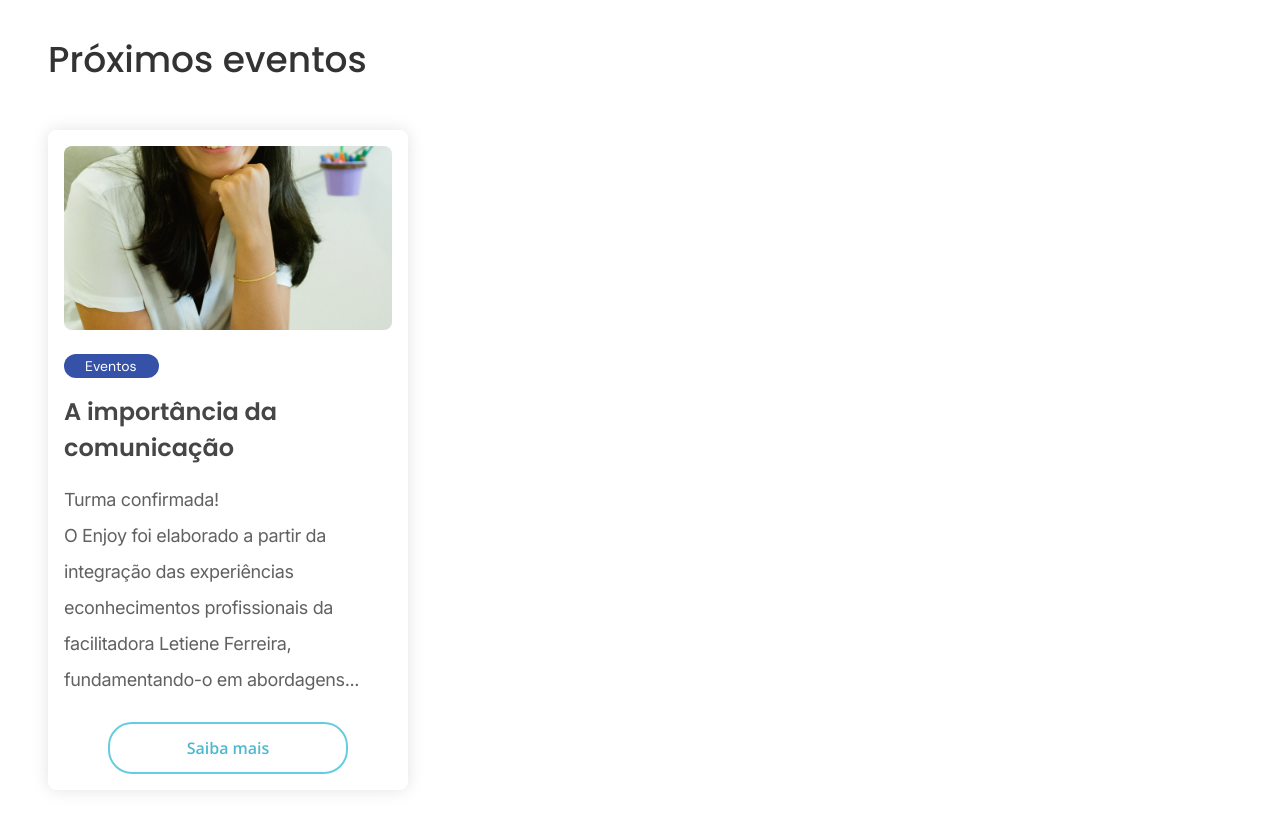
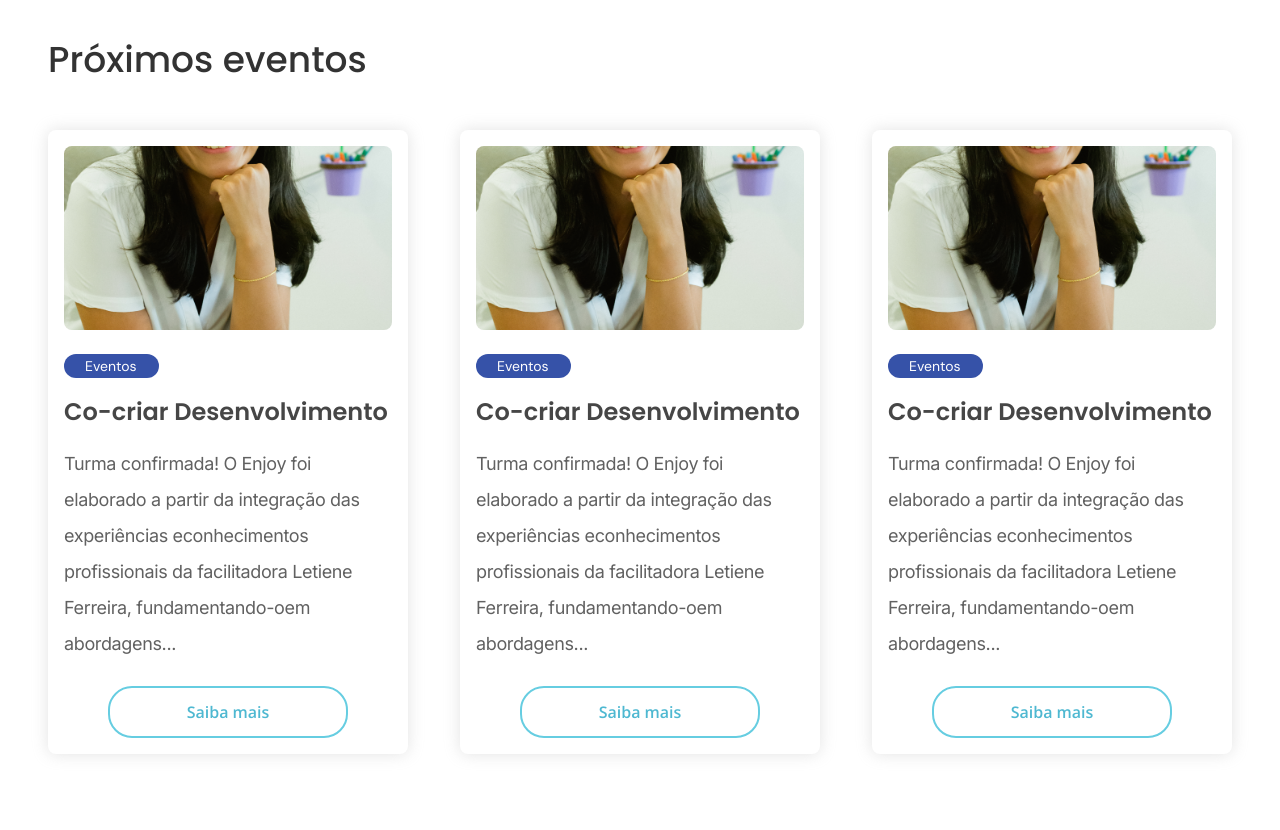
Before and after one commit to lesada/co-criar, a Next.js app: page / in a window 1280 px wide. Shown: the part 3620-4450 px from the top of the page. After the commit the page ends 4422 px from the top, so only its background shows below. Built offline with nearby package versions, Linux system fonts and the light colour scheme.

Commit message:
feat: cards component

```diff
--- /dev/null
+++ b/src/app/(home)/fragments/Events/constants.ts
@@ -0,0 +1,34 @@
+import Images from '@/assets/images';
+
+export const items = [
+  {
+    title: 'Co-criar Desenvolvimento',
+    description:
+      'Turma confirmada! O Enjoy foi elaborado a partir da integração das experiências econhecimentos profissionais da facilitadora Letiene Ferreira, fundamentando-oem abordagens...',
+    image: Images.AboutUs,
+    button: {
+      label: 'Saiba mais',
+      href: '#',
+    },
+  },
+  {
+    title: 'Co-criar Desenvolvimento',
+    description:
+      'Turma confirmada! O Enjoy foi elaborado a partir da integração das experiências econhecimentos profissionais da facilitadora Letiene Ferreira, fundamentando-oem abordagens...',
+    image: Images.AboutUs,
+    button: {
+      label: 'Saiba mais',
+      href: '#',
+    },
+  },
+  {
+    title: 'Co-criar Desenvolvimento',
+    description:
+      'Turma confirmada! O Enjoy foi elaborado a partir da integração das experiências econhecimentos profissionais da facilitadora Letiene Ferreira, fundamentando-oem abordagens...',
+    image: Images.AboutUs,
+    button: {
+      label: 'Saiba mais',
+      href: '#',
+    },
+  },
+];
--- a/src/app/(home)/fragments/Events/index.tsx
+++ b/src/app/(home)/fragments/Events/index.tsx
@@ -1,19 +1,10 @@
-import Image from 'next/image';
-
-import Images from '@/assets/images';
+import Card from '@/components/Card';
 import Container from '@/components/Container';
 import Section from '@/components/Section';
 
-import {
-  Card,
-  CardButton,
-  CardDescription,
-  CardImage,
-  CardTitle,
-  CartTag,
-  Title,
-  Wrapper,
-} from './styles';
+import { items } from './constants';
+
+import { Title, Wrapper } from './styles';
 
 function Events() {
   return (
@@ -21,19 +12,16 @@ function Events() {
       <Section tag="Depoimentos de Clientes">
         <Title>Próximos eventos</Title>
         <Wrapper>
-          <Card>
-            <CardImage>
-              <Image src={Images.AboutUs} alt="" />
-            </CardImage>
-            <CartTag>Eventos</CartTag>
-            <CardTitle>A importância da comunicação</CardTitle>
-            <CardDescription>
-              Turma confirmada! <br />O Enjoy foi elaborado a partir da
-              integração das experiências econhecimentos profissionais da
-              facilitadora Letiene Ferreira, fundamentando-o em abordagens...
-            </CardDescription>
-            <CardButton>Saiba mais</CardButton>
-          </Card>
+          {items.map((item) => (
+            <Card
+              key={item.title}
+              tag="Eventos"
+              title={item.title}
+              description={item.description}
+              image={item.image}
+              button={item.button}
+            />
+          ))}
         </Wrapper>
       </Section>
     </Container>
--- a/src/app/(home)/fragments/Events/styles.ts
+++ b/src/app/(home)/fragments/Events/styles.ts
@@ -16,80 +16,3 @@ export const Wrapper = styled.div`
   gap: 32px;
   flex-wrap: wrap;
 `;
-
-export const Card = styled.div`
-  display: flex;
-  flex-direction: column;
-  flex: 0 0 360px;
-  align-items: flex-start;
-
-  padding: 16px;
-  border-radius: 8px;
-  background-color: ${({ theme }) => theme.colors.neutral[0]};
-  box-shadow: 0px 0px 16px 0px rgba(220, 220, 220, 0.8);
-`;
-
-export const CardImage = styled.div`
-  overflow: hidden;
-  border-radius: 8px;
-  height: 184px;
-  width: 100%;
-  margin-bottom: 24px;
-
-  img {
-    width: 100%;
-    height: 100%;
-    object-fit: cover;
-  }
-`;
-
-export const CartTag = styled.span`
-  border-radius: 16px;
-  padding: 3px 22px 3px 21px;
-  font-size: 14px;
-  background-color: ${({ theme }) => theme.colors.primary[500]};
-  color: ${({ theme }) => theme.colors.neutral[0]};
-  text-align: center;
-  font-family: ${({ theme }) => theme.fonts.DmSans.style.fontFamily};
-`;
-
-export const CardTitle = styled.h4`
-  font-size: 24px;
-  font-weight: 600;
-  line-height: 120%;
-  font-family: ${({ theme }) => theme.fonts.Poppins.style.fontFamily};
-  line-height: 150%;
-  color: ${({ theme }) => theme.colors.neutral[800]};
-  margin: 16px 0;
-`;
-
-export const CardDescription = styled.p`
-  font-size: 18px;
-  font-weight: 400;
-  line-height: 200%;
-  color: ${({ theme }) => theme.colors.neutral[700]};
-  margin-bottom: 24px;
-  letter-spacing: -0.36px;
-  font-family: ${({ theme }) => theme.fonts.Inter.style.fontFamily};
-`;
-
-export const CardButton = styled.button`
-  padding: 12px 24px;
-  font-size: 16px;
-  font-weight: 600;
-  line-height: 150%;
-  color: ${({ theme }) => theme.colors.secondary[500]};
-  border-radius: 24px;
-  border: 2px solid ${({ theme }) => theme.colors.secondary[300]};
-  width: 240px;
-  margin: 0 auto;
-  font-family: ${({ theme }) => theme.fonts.OpenSans.style.fontFamily};
-
-  cursor: pointer;
-  transition: 0.3s;
-
-  &:hover {
-    background-color: ${({ theme }) => theme.colors.secondary[300]};
-    color: ${({ theme }) => theme.colors.neutral[0]};
-  }
-`;
--- /dev/null
+++ b/src/components/Card/index.tsx
@@ -0,0 +1,37 @@
+import Image, { StaticImageData } from 'next/image';
+
+import {
+  Button,
+  Container,
+  Description,
+  ImageContainer,
+  Tag,
+  Title,
+} from './styles';
+
+type CardProps = {
+  tag: string;
+  title: string;
+  description: string;
+  image: StaticImageData;
+  button?: {
+    label: string;
+    href: string;
+  };
+};
+
+function Card({ tag, title, description, image, button }: CardProps) {
+  return (
+    <Container>
+      <ImageContainer>
+        <Image src={image} alt="" />
+      </ImageContainer>
+      <Tag>{tag}</Tag>
+      <Title>{title}</Title>
+      <Description>{description}</Description>
+      {button && <Button href={button.href}>{button.label}</Button>}
+    </Container>
+  );
+}
+
+export default Card;
--- /dev/null
+++ b/src/components/Card/styles.ts
@@ -0,0 +1,86 @@
+import Link from 'next/link';
+import styled from 'styled-components';
+
+export const Container = styled.div`
+  display: flex;
+  flex-direction: column;
+  flex: 0 0 360px;
+  align-items: flex-start;
+
+  padding: 16px;
+  border-radius: 8px;
+  background-color: ${({ theme }) => theme.colors.neutral[0]};
+  box-shadow: 0px 0px 16px 0px rgba(220, 220, 220, 0.8);
+
+  transition: 0.3s;
+
+  &:hover {
+    box-shadow: 0px 0px 16px 0px rgba(110, 180, 220, 0.4);
+  }
+`;
+
+export const ImageContainer = styled.div`
+  overflow: hidden;
+  border-radius: 8px;
+  height: 184px;
+  width: 100%;
+  margin-bottom: 24px;
+
+  img {
+    width: 100%;
+    height: 100%;
+    object-fit: cover;
+  }
+`;
+
+export const Tag = styled.span`
+  border-radius: 16px;
+  padding: 3px 22px 3px 21px;
+  font-size: 14px;
+  background-color: ${({ theme }) => theme.colors.primary[500]};
+  color: ${({ theme }) => theme.colors.neutral[0]};
+  text-align: center;
+  font-family: ${({ theme }) => theme.fonts.DmSans.style.fontFamily};
+`;
+
+export const Title = styled.h4`
+  font-size: 24px;
+  font-weight: 600;
+  line-height: 120%;
+  font-family: ${({ theme }) => theme.fonts.Poppins.style.fontFamily};
+  line-height: 150%;
+  color: ${({ theme }) => theme.colors.neutral[800]};
+  margin: 16px 0;
+`;
+
+export const Description = styled.p`
+  font-size: 18px;
+  font-weight: 400;
+  line-height: 200%;
+  color: ${({ theme }) => theme.colors.neutral[700]};
+  margin-bottom: 24px;
+  letter-spacing: -0.36px;
+  font-family: ${({ theme }) => theme.fonts.Inter.style.fontFamily};
+`;
+
+export const Button = styled(Link)`
+  padding: 12px 24px;
+  font-size: 16px;
+  font-weight: 600;
+  line-height: 150%;
+  color: ${({ theme }) => theme.colors.secondary[500]};
+  border-radius: 24px;
+  border: 2px solid ${({ theme }) => theme.colors.secondary[300]};
+  width: 240px;
+  margin: 0 auto;
+  font-family: ${({ theme }) => theme.fonts.OpenSans.style.fontFamily};
+  text-align: center;
+
+  cursor: pointer;
+  transition: 0.3s;
+
+  &:hover {
+    background-color: ${({ theme }) => theme.colors.secondary[300]};
+    color: ${({ theme }) => theme.colors.neutral[0]};
+  }
+`;
```
